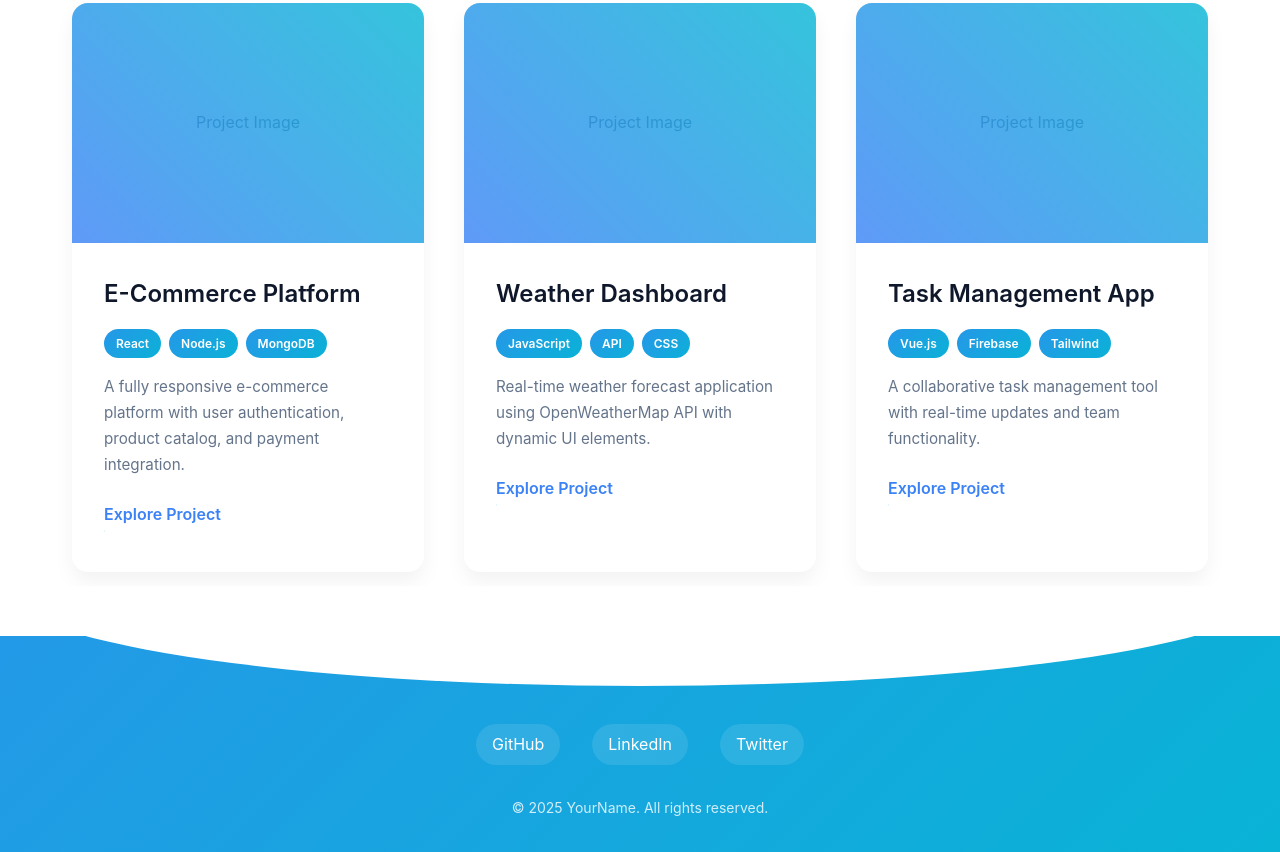
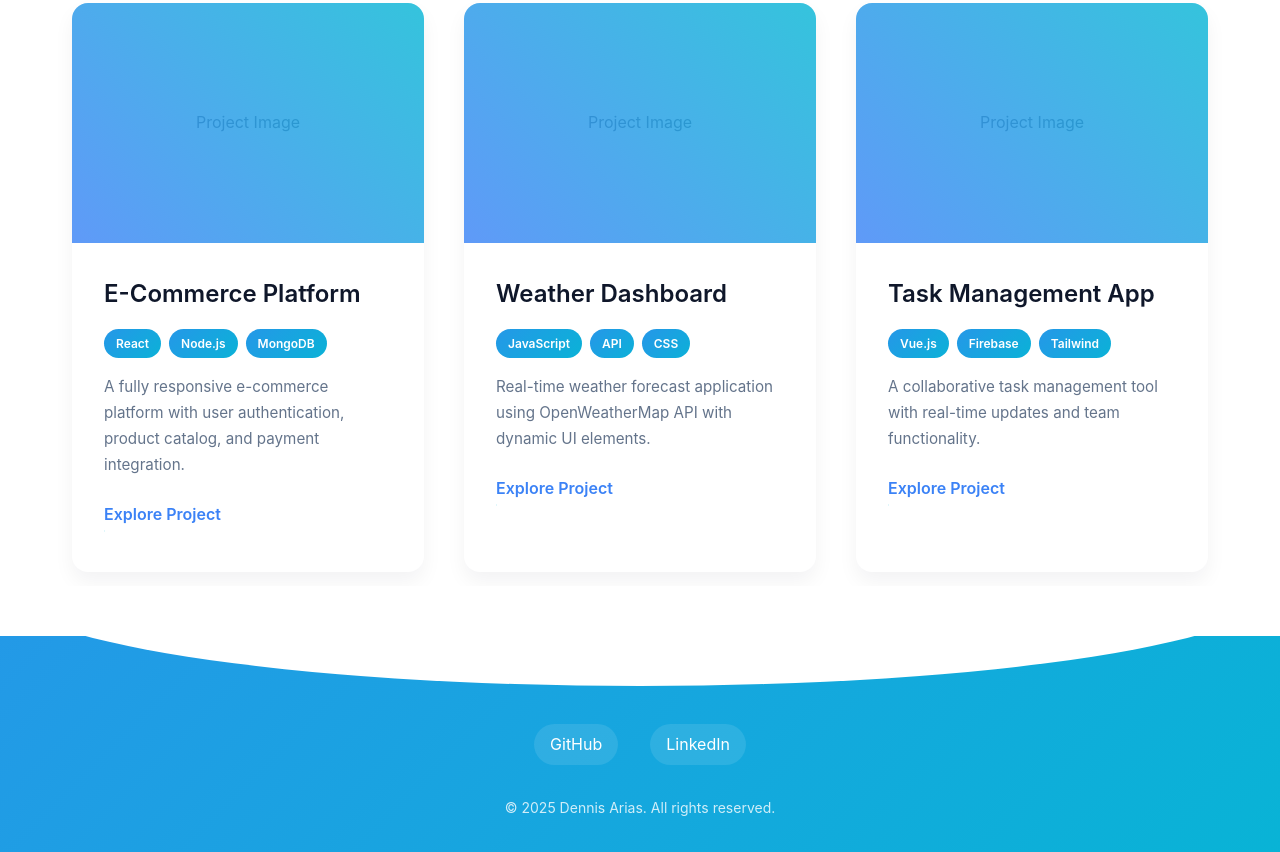
Before and after one commit to dennisarias23/dennisarias23.github.io, a plain HTML site: page index.html in a window 1280 px wide. Shown: the part 957-1809 px from the top of the page. Drawn offline with Linux system fonts and the light colour scheme.

Commit message:
Update index.html
Updated links to my github and my linkedin

```diff
--- a/index.html
+++ b/index.html
@@ -591,11 +591,10 @@
     <footer>
         <div class="footer-content">
             <div class="social-links">
-                <a href="#" class="social-link">GitHub</a>
-                <a href="#" class="social-link">LinkedIn</a>
-                <a href="#" class="social-link">Twitter</a>
+                <a href="https://github.com/dennisarias23" class="social-link">GitHub</a>
+                <a href="https://www.linkedin.com/in/dennis-arias/" class="social-link">LinkedIn</a>
             </div>
-            <p class="copyright">© 2025 YourName. All rights reserved.</p>
+            <p class="copyright">© 2025 Dennis Arias. All rights reserved.</p>
         </div>
     </footer>
 
```
